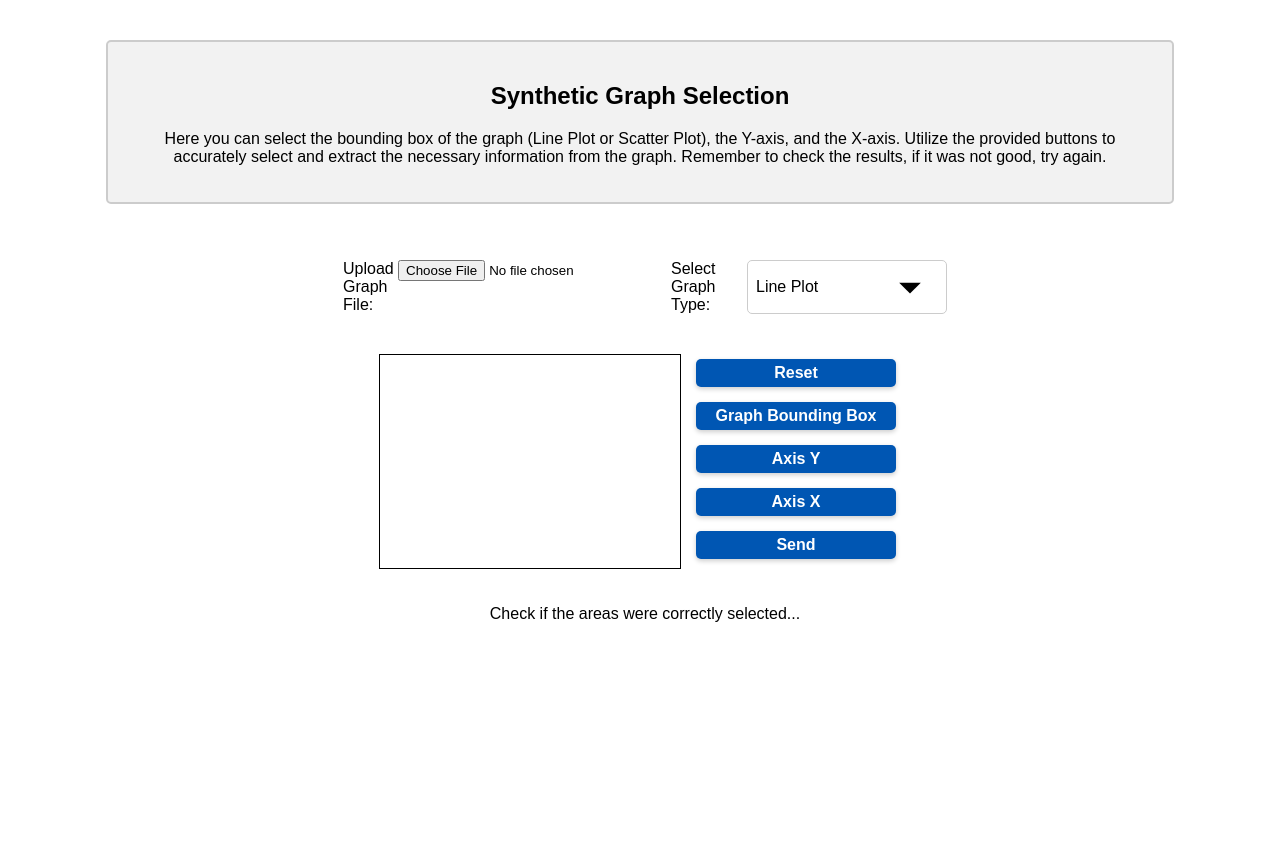
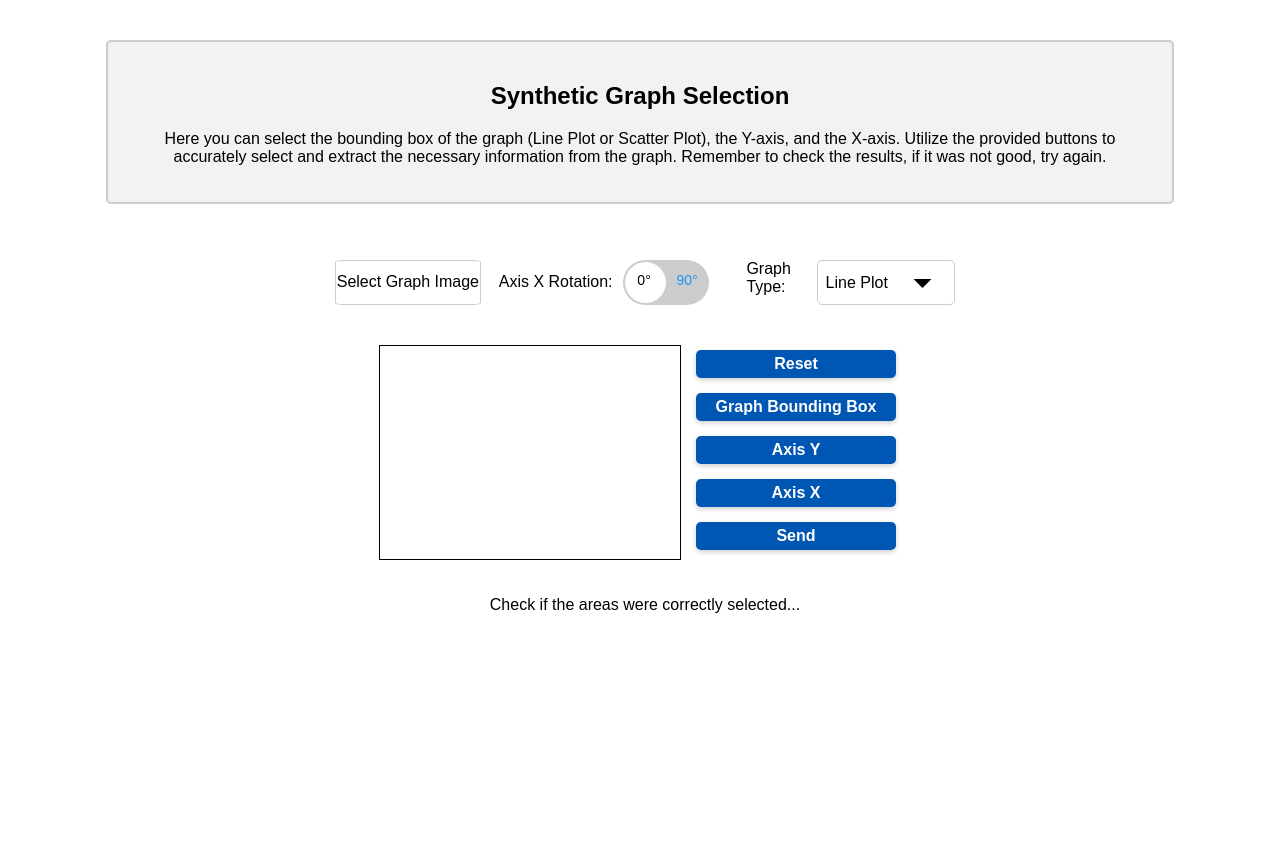
Before and after one commit to RicardoRibeiroRodrigues/graph-reader, a Flask app: page /syntetic-graph in a window 1280 px wide. Shown: the part 61-911 px from the top of the page. After the commit the page ends 674 px from the top, so only its background shows below. Run offline with Flask 3, Linux system fonts and the light colour scheme; a map, chart or similar area stays blank.

Commit message:
Grafico com x em 90 graus + Finalizacao site

```diff
--- a/main.py
+++ b/main.py
@@ -53,6 +53,9 @@ def process_syntetic_graph():
         graph_box = request.form['graphBox']
         axis_x_box = request.form['axisXBox']
         axis_y_box = request.form['axisYBox']
+        is_axis_x_rotated = request.form['isXAxisRotated']
+        is_axis_x_rotated = is_axis_x_rotated == 'true'
+        print(f"{is_axis_x_rotated=}")
         image = cv2_image_from_bytes(image_data)
 
         graph_box = json.loads(graph_box)
@@ -61,7 +64,7 @@ def process_syntetic_graph():
 
         syntetic_graph_pipeline = SynteticGraphPipeline(graph_box)
         syntetic_graph_pipeline.process_image(
-            image.copy(), graph_box, axis_x_box, axis_y_box
+            image.copy(), graph_box, axis_x_box, axis_y_box, is_axis_x_rotated
         )
 
         syntetic_graph_pipeline.threshold_image(
--- a/static/styles.css
+++ b/static/styles.css
@@ -53,9 +53,10 @@ button {
 }
 
 .input-container {
+    width: 100%;
     display: flex;
     flex-direction: row;
-    justify-content: center;
+    justify-content: space-evenly;
     align-content: center;
     margin: 0 10px;
 }
@@ -182,7 +183,6 @@ header {
     margin-left: 20px; /* Adiciona espaço na parte inferior */
     /* Outros estilos conforme necessário */
     display: inline; /* Defina o display como inline */
-
 }
 
 /* Estilização para o select */
@@ -214,8 +214,8 @@ header {
 .toggle-button {
     position: relative;
     display: inline-block;
-    width: 100px;
-    height: 40px;
+    width: 86px;
+    height: 45px;
     margin-right: 1rem;
 }
 
@@ -264,14 +264,14 @@ header {
 }
 
 .toggle-button input:checked + .button:before {
-    transform: translateX(90%);
+    transform: translateX(100%);
 }
 
 .toggle-button .button:before {
     content: "";
     position: absolute;
-    height: 36px;
-    width: 36px;
+    height: 41px;
+    width: 41px;
     left: 2px;
     bottom: 2px;
     background-color: white;
@@ -279,3 +279,67 @@ header {
     transition: .4s;
     border-radius: 50%;
 }
+
+
+#main {
+    display: flex;
+    flex-direction: column; /* Layout em coluna */
+    align-items: center; /* Centraliza na horizontal */
+    justify-content: center; /* Centraliza na vertical */
+    margin-top: 20px; /* Adiciona margem superior */
+}
+
+#openConfig {
+    font-size: 20px; /* Tamanho da fonte aumentado */
+    cursor: pointer;
+    position: absolute;
+    right: 1%;
+    top: 3%; /* Ajusta a posição vertical */
+    transform: translateY(-50%);
+    padding: 5px 5px; /* Adiciona preenchimento interno */
+    background-color: #007BFF; /* Adiciona fundo azul */
+    color: white; /* Define a cor do texto como branco */
+    border-radius: 5px; /* Adiciona cantos arredondados */
+}
+
+#graph-info {
+    width: 60%; /* Define a largura para cobrir 60% da largura total */
+    padding: 20px; /* Adiciona padding interno */
+    background-color: #f2f2f2; /* Fundo cinza */
+    border-radius: 5px; /* Cantos arredondados */
+    max-height: 200px; /* Altura máxima do contêiner */
+    overflow-y: auto; /* Adicionar barra de rolagem caso o conteúdo ultrapasse a altura máxima */
+    text-align: center; /* Centraliza texto */
+    margin-bottom: 20px; /* Adiciona margem inferior */
+    border: 2px solid #ccc;
+}
+
+#file-input-label {
+    margin-right: 1rem;
+    border: 1px solid #ccc;
+    border-radius: 5%;
+    /* Center text */
+    text-align: center;
+    /* Center container */
+    display: flex;
+    justify-content: center;
+    align-items: center;
+    flex: 0.2 1 auto;
+}
+
+#file-input-label:hover {
+    cursor: pointer;
+    background-color: #f2f2f2;
+}
+
+#inputImage {
+  display: none;
+}
+
+.RotatedSwitchContainer {
+    display: flex;
+    flex-direction: column;
+    justify-content: center;
+    align-items: center;
+    border: 1px solid #ccc;
+}
--- a/static/syntetic_script.js
+++ b/static/syntetic_script.js
@@ -14,6 +14,7 @@ let img;
 let selectedBoundingBox = 'Graph';
 let graphBoundingBox, axisYBoundingBox, axisXBoundingBox;
 let original_image_blob;
+let isXAxisRotated = false;
 
 class BoundingBox {
     constructor(x_min, y_min, width, height) {
@@ -150,6 +151,7 @@ document.getElementById('sendButton').addEventListener('click', () => {
         formData.append('graphBox', JSON.stringify(graphBoundingBox));
         formData.append('axisXBox', JSON.stringify(axisXBoundingBox));
         formData.append('axisYBox', JSON.stringify(axisYBoundingBox));
+        formData.append('isXAxisRotated', JSON.stringify(isXAxisRotated));
         let plotType = document.getElementById('plotType').value;
         formData.append('plotType', JSON.stringify(plotType));
 
@@ -182,3 +184,38 @@ function resetBoundingBoxes() {
     axisXBoundingBox = null;
     axisYBoundingBox = null;
 }
+
+function openNav() {
+    document.getElementById("sidebar").style.width = "250px";
+    document.getElementById("main").style.marginLeft = "250px";
+    document.getElementById("openConfig").style.display = "none";
+}
+
+function closeNav() {
+    document.getElementById("sidebar").style.width = "0";
+    document.getElementById("main").style.marginLeft = "0";
+    document.getElementById("openConfig").style.display = "block";
+}
+
+// Close Nav on esq key
+document.addEventListener('keydown', function (event) {
+    if (event.key === 'Escape') {
+        closeNav();
+    }
+    if (event.key === 'o') {
+        openNav();
+    }
+});
+
+// JavaScript code to toggle between input and output canvases
+var toggleSwitch = document.getElementById('toggleSwitch');
+
+toggleSwitch.addEventListener('change', function () {
+    if (toggleSwitch.checked) {
+        isXAxisRotated = true;
+        console.log('checked');
+    } else {
+        isXAxisRotated = false;
+        console.log('unchecked');
+    }
+});
--- a/templates/syntetic.html
+++ b/templates/syntetic.html
@@ -78,14 +78,26 @@
         <div class="container">
             <!-- Conteúdo para seleção de gráficos -->
             <div class="input-container">
-                <label for="inputImage">Upload Graph File:</label>
-                <input type="file" id="inputImage" accept="image/*">
+                <input type="file" id="inputImage" accept="image/*" >
+                <label id="file-input-label" for="inputImage">Select Graph Image</label>
 
-                <label for="plotType" class="plot-label">Select Graph Type:</label>
-                <select id="plotType" class="plot-select">
-                    <option value="line">Line Plot</option>
-                    <option value="scatter">Scatter Plot</option>
-                </select>
+                <div style="display: flex; gap: 10px; align-items: center;">
+                    Axis X Rotation:
+                    <label class="toggle-button">
+                        <input type="checkbox" id="toggleSwitch">
+                        <span class="button"></span>
+                        <span class="label-input">0°</span>
+                        <span class="label-output">90°</span>
+                    </label>
+                </div>
+
+                <div style="display: flex; ">
+                    <label for="plotType" class="plot-label">Graph Type:</label>
+                    <select id="plotType" class="plot-select">
+                        <option value="line">Line Plot</option>
+                        <option value="scatter">Scatter Plot</option>
+                    </select>
+                </div>
             </div>
             <div class="canvas-container">
                 <canvas id="canvas"></canvas>
```
Also changed, not shown: syntetic_graph.py (+29 -25 lines), templates/handdrawn.html (+2 -33 lines), 1 other file.
